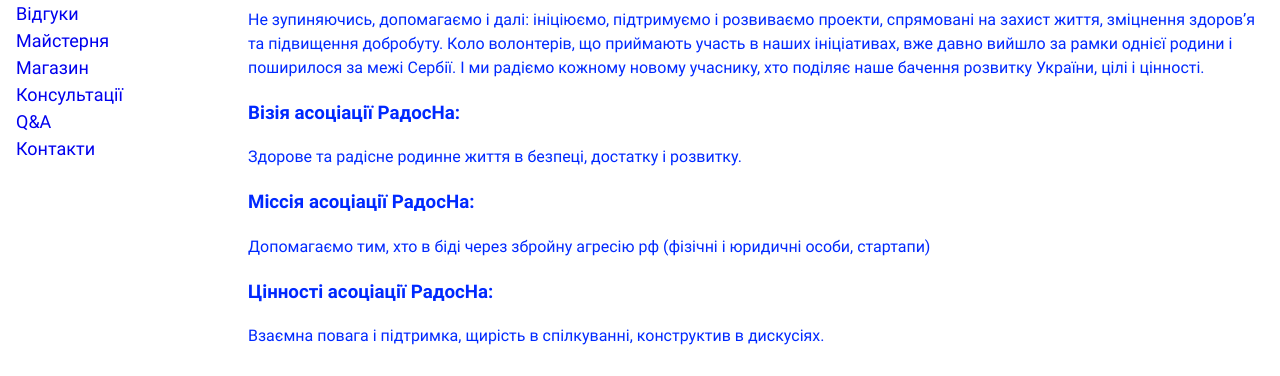
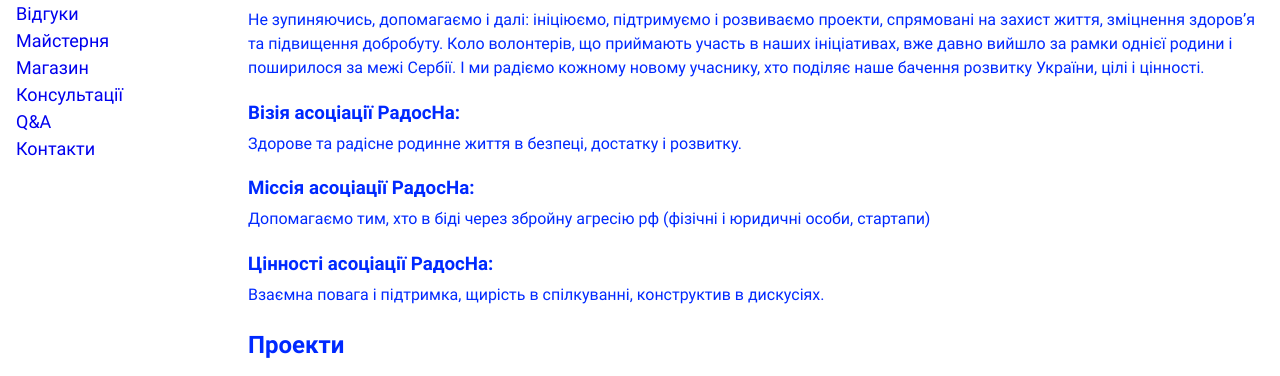
Before and after one commit to AlexKuryanov/radosna, a plain HTML site: page index.html in a window 1280 px wide. Shown: the part 196-572 px from the top of the page. Drawn offline with Linux system fonts and the light colour scheme.

Commit message:
fix: fix indents in about section

```diff
--- a/css/style.css
+++ b/css/style.css
@@ -68,6 +68,14 @@
 .page__content {
   margin-left: 232px;
   padding: 1rem;
+}
+
+.mission__title {
+  margin-bottom: 5px;
+}
+
+.mission__paragraph {
+  margin-top: 0;
 }
 
 .project {
```
